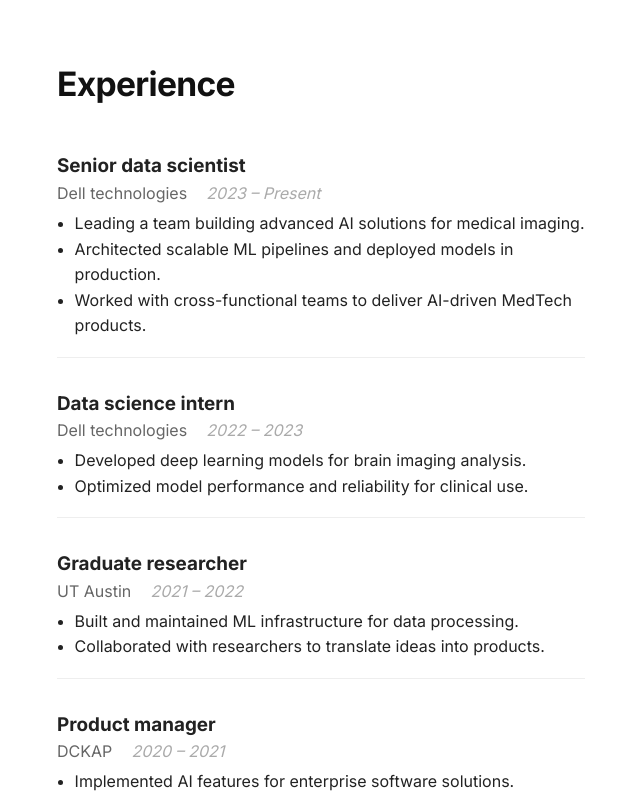
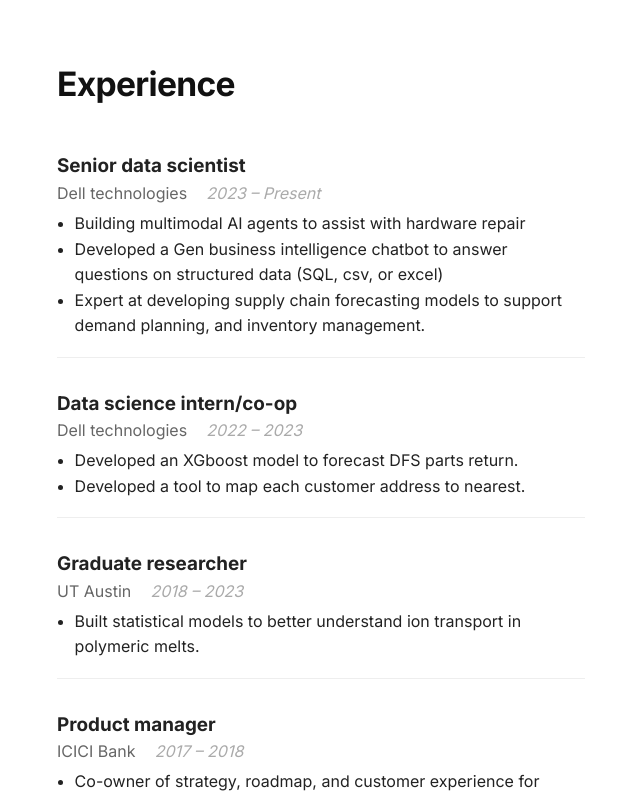
Before and after one commit to ap48579/personal_page, a Next.js app: page /experience in a window 1280 px wide. Shown: the top 798 px of the page, without its empty margins (319-959 px from the left). Built offline with nearby package versions, Linux system fonts and the light colour scheme.

Commit message:
projects page

```diff
--- a/pages/experience.js
+++ b/pages/experience.js
@@ -7,42 +7,40 @@ const experiences = [
     org: 'Dell technologies',
     date: '2023 – Present',
     description: [
-      'Leading a team building advanced AI solutions for medical imaging.',
-      'Architected scalable ML pipelines and deployed models in production.',
-      'Worked with cross-functional teams to deliver AI-driven MedTech products.'
+      'Building multimodal AI agents to assist with hardware repair',
+      'Developed a Gen business intelligence chatbot to answer questions on structured data (SQL, csv, or excel)',
+      'Expert at developing supply chain forecasting models to support demand planning, and inventory management.'
     ]
   },
   {
-    title: 'Data science intern',
+    title: 'Data science intern/co-op',
     org: 'Dell technologies',
     date: '2022 – 2023',
     description: [
-      'Developed deep learning models for brain imaging analysis.',
-      'Optimized model performance and reliability for clinical use.'
+      'Developed an XGboost model to forecast DFS parts return.',
+      'Developed a tool to map each customer address to nearest.'
     ]
   },
   {
     title: 'Graduate researcher',
     org: 'UT Austin',
-    date: '2021 – 2022',
+    date: '2018 – 2023',
     description: [
-      'Built and maintained ML infrastructure for data processing.',
-      'Collaborated with researchers to translate ideas into products.'
+      'Built statistical models to better understand ion transport in polymeric melts.'
     ]
   },
   {
     title: 'Product manager',
-    org: 'DCKAP',
-    date: '2020 – 2021',
+    org: 'ICICI Bank',
+    date: '2017 – 2018',
     description: [
-      'Implemented AI features for enterprise software solutions.',
-      'Worked on NLP and computer vision projects.'
+      'Co-owner of strategy, roadmap, and customer experience for payment modules in the mobile banking app of ICICI bank.'
     ]
   },
   {
     title: 'B.Tech - Chemical engineering',
     org: 'IIT Madras, India',
-    date: '2015 – 2019',
+    date: '2013 – 2017',
     description: []
   }
 ];
```
Also changed, not shown: pages/about.js (deleted, +0 -13 lines), pages/projects.js (+10 -8 lines), pages/skills.js (+11 -16 lines).
